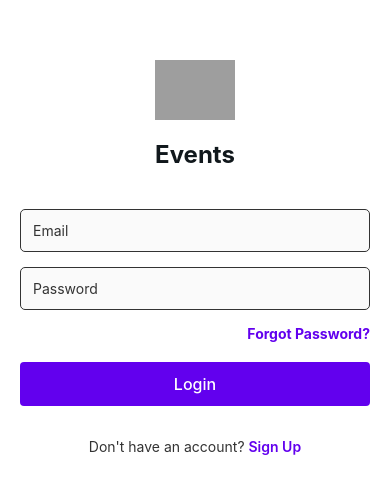
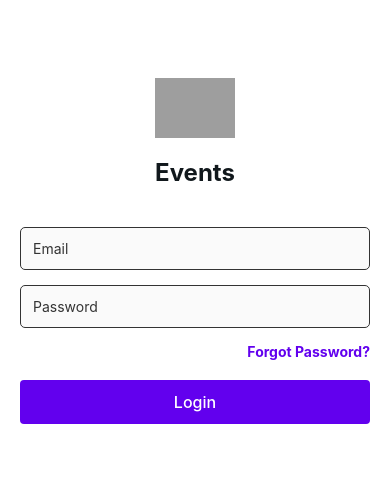
Before and after one commit to Ganesh-yat/events, a React Native app: screen /Login in a window 390 px wide. Shown: the part 170-664 px from the top of the page. Built offline with nearby package versions, Linux system fonts and the light colour scheme; grey boxes are pictures that could not be loaded.

Commit message:
commit after the changes in signup screen

```diff
--- a/App.tsx
+++ b/App.tsx
@@ -3,7 +3,7 @@ import 'react-native-reanimated';
 import { enableScreens } from 'react-native-screens';
 enableScreens();
 import React, { useEffect, useState } from "react";
-import { View, ActivityIndicator, StyleSheet, StatusBar } from "react-native";
+import { View, ActivityIndicator, StyleSheet, StatusBar, SafeAreaView, Platform } from "react-native";
 import { NavigationContainer } from "@react-navigation/native";
 import { GlobalProvider, useGlobalInfo } from "./src/context/GlobalContext";
 import { GestureHandlerRootView } from 'react-native-gesture-handler';
@@ -29,9 +29,72 @@ function Root() {
   }
 
   return (
-    <NavigationContainer>
-      {isLoggedIn ? <MainAppNavigator /> : <AuthNavigator />}
-    </NavigationContainer>
+    <SafeAreaView style={{ flex: 1, backgroundColor: colors.background }}>
+      <StatusBar
+        barStyle={colors.background === "#fff" ? "dark-content" : "light-content"}
+        backgroundColor={colors.background}
+        translucent={false}
+      />
+      <NavigationContainer
+        theme={{
+          dark: colors.background === "#000",
+          colors: {
+            primary: colors.button,
+            background: colors.background,
+            card: colors.card,
+            text: colors.text,
+            border: colors.overlay,
+            notification: colors.button,
+          },
+          fonts: {
+            regular: {
+              fontFamily: Platform.select({
+                ios: 'System',
+                android: 'sans-serif',
+              }),
+              fontWeight: '400',
+            },
+            medium: {
+              fontFamily: Platform.select({
+                ios: 'System',
+                android: 'sans-serif-medium',
+              }),
+              fontWeight: '500',
+            },
+            light: {
+              fontFamily: Platform.select({
+                ios: 'System',
+                android: 'sans-serif-light',
+              }),
+              fontWeight: '300',
+            },
+            thin: {
+              fontFamily: Platform.select({
+                ios: 'System',
+                android: 'sans-serif-thin',
+              }),
+              fontWeight: '100',
+            },
+            bold: {
+              fontFamily: Platform.select({
+                ios: 'System',
+                android: 'sans-serif',
+              }),
+              fontWeight: 'bold',
+            },
+            heavy: {
+              fontFamily: Platform.select({
+                ios: 'System',
+                android: 'sans-serif',
+              }),
+              fontWeight: '900',
+            },
+          },
+        }}
+      >
+        {isLoggedIn ? <MainAppNavigator /> : <AuthNavigator />}
+      </NavigationContainer>
+    </SafeAreaView>
   );
 }
 
--- a/src/context/GlobalContext.tsx
+++ b/src/context/GlobalContext.tsx
@@ -55,7 +55,7 @@ export const GlobalProvider = ({ children }: { children: ReactNode }) => {
     }, [systemTheme]);
 
     // Auth state
-    const [isLoggedIn, setIsLoggedIn] = useState(false);
+    const [isLoggedIn, setIsLoggedIn] = useState(false); // Temporarily forced to false to show sign-up screen
     const [userId, setUserId] = useState<string | null>(null);
     const [userType, setUserType] = useState<string | null>(null);
     const [event, setEvent] = useState<string | null>("");
@@ -71,8 +71,7 @@ export const GlobalProvider = ({ children }: { children: ReactNode }) => {
     const changeUser = (newUserData: string | null) => setUser(newUserData);
     const changeToken = (newToken: string | null) => setToken(newToken);
 
-    // Ensure colors are always defined
-    const colors = Colors[theme] || Colors.light;
+    const colors = Colors[theme];
 
     return (
         <GlobalContext.Provider
--- a/src/navigation/AuthNavigator.tsx
+++ b/src/navigation/AuthNavigator.tsx
@@ -23,7 +23,6 @@
 import React from "react";
 import { createNativeStackNavigator } from "@react-navigation/native-stack";
 import LoginScreen from "../screens/auth/LoginScreen";
-import SignUpScreen from "../screens/auth/SignUpScreen";
 import ForgotPasswordScreen from "../screens/auth/ForgotPasswordScreen";
 import OtpScreen from "../screens/auth/OtpScreen";
 import EmailVerificationScreen from "../screens/auth/ResetPasswordScreen";
@@ -33,7 +32,6 @@ const Stack = createNativeStackNavigator();
 export default function AuthNavigator() {
     return (
         <Stack.Navigator screenOptions={{ headerShown: false }}>
-            <Stack.Screen name="SignUp" component={SignUpScreen} />
             <Stack.Screen name="Login" component={LoginScreen} />
             <Stack.Screen name="ForgotPassword" component={ForgotPasswordScreen} />
             <Stack.Screen name="Otp" component={OtpScreen} />
--- a/src/screens/auth/LoginScreen.tsx
+++ b/src/screens/auth/LoginScreen.tsx
@@ -191,17 +191,6 @@ const LoginScreen: React.FC = () => {
                 )}
             </TouchableOpacity>
 
-            <View style={styles.signUpContainer}>
-                <Text style={[styles.signUpText, { color: colors.secondaryText }]}>
-                    Don't have an account?{' '}
-                </Text>
-                <TouchableOpacity onPress={() => navigation.navigate('SignUp' as never)}>
-                    <Text style={[styles.signUpLink, { color: colors.button }]}>
-                        Sign Up
-                    </Text>
-                </TouchableOpacity>
-            </View>
-
             {snackbarVisible && (
                 <Animated.View
                     style={[
@@ -265,19 +254,6 @@ const styles = StyleSheet.create({
         fontWeight: '500',
         fontSize: 16,
     },
-    signUpContainer: {
-        flexDirection: 'row',
-        justifyContent: 'center',
-        alignItems: 'center',
-        marginTop: 20,
-    },
-    signUpText: {
-        fontSize: 14,
-    },
-    signUpLink: {
-        fontSize: 14,
-        fontWeight: '600',
-    },
     snackbar: {
         position: "absolute",
         top: 0,
--- a/src/screens/auth/SignUpScreen.tsx
+++ b/src/screens/auth/SignUpScreen.tsx
@@ -287,13 +287,14 @@ const styles = StyleSheet.create({
         flex: 1,
     },
     contentContainer: {
-        flexGrow: 1,
         padding: 20,
+        paddingTop: 40,
+        paddingBottom: 40,
     },
     header: {
         alignItems: 'center',
-        marginTop: 60,
-        marginBottom: 40,
+        marginTop: 20,
+        marginBottom: 30,
     },
     title: {
         fontSize: 28,
@@ -305,7 +306,7 @@ const styles = StyleSheet.create({
         textAlign: 'center',
     },
     form: {
-        flex: 1,
+        // Removed flex: 1 to prevent extra spacing
     },
     input: {
         height: 50,
```
Also changed, not shown: 4 other files (tests, documents, lock files or other folders).
